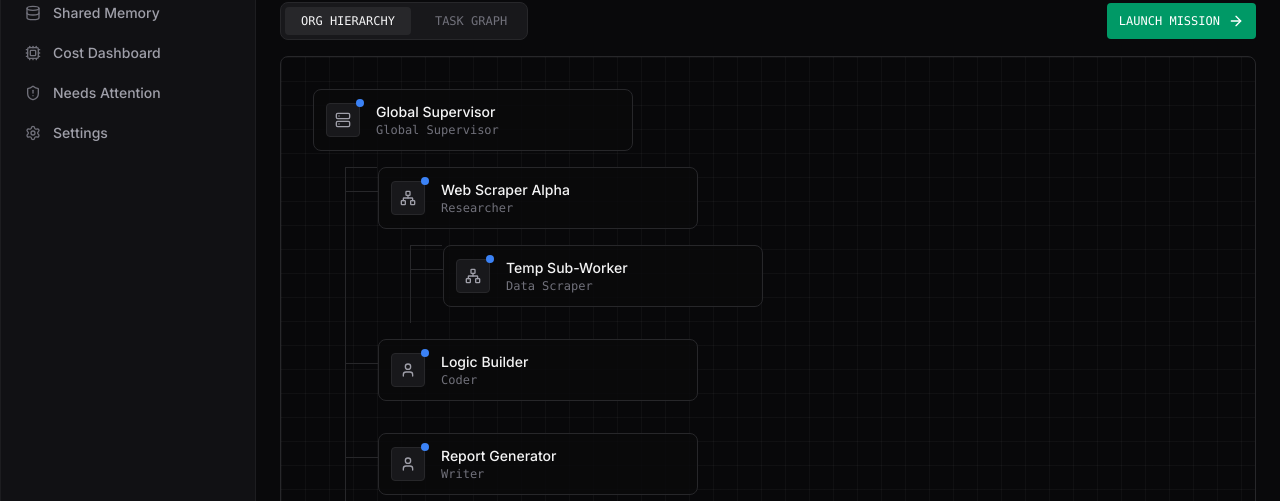
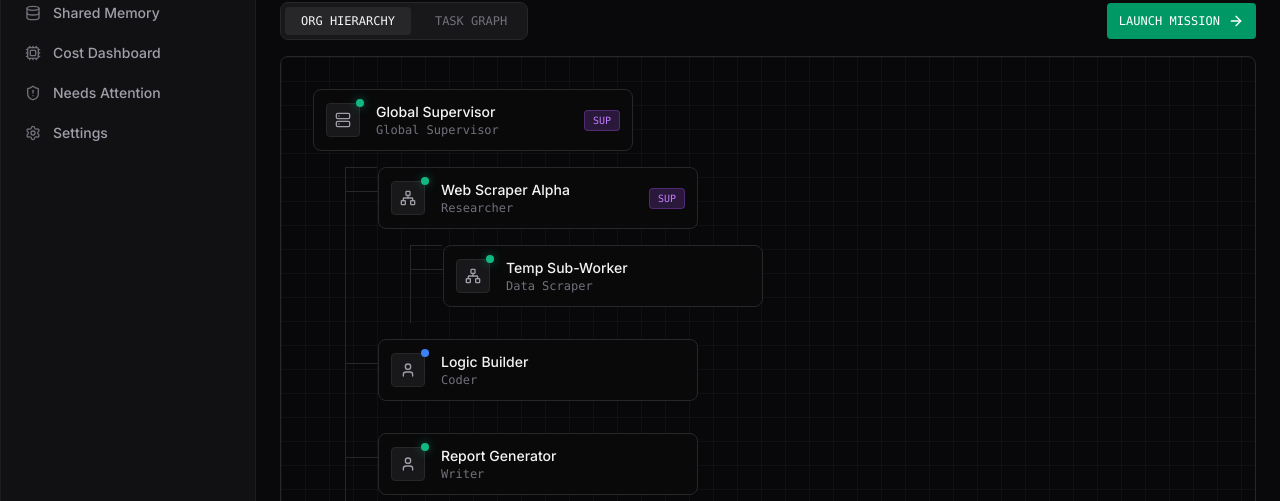
Before and after one commit to senesh2006/the-company, a Next.js app in the folder frontend/: page / in a window 1280 px wide. Shown: the part 206-707 px from the top of the page. Built offline with nearby package versions, Linux system fonts and the light colour scheme; no server answers.

Commit message:
fix: capitalize status values in HierarchyTree

```diff
--- a/frontend/src/components/HierarchyTree.tsx
+++ b/frontend/src/components/HierarchyTree.tsx
@@ -24,10 +24,9 @@ function TreeNode({ node, isRoot = false }: { node: HierarchyNode, isRoot?: bool
 
   const getStatusColor = (status: string) => {
     switch (status) {
-      case 'running': return 'bg-emerald-500 shadow-[0_0_10px_rgba(16,185,129,0.5)]';
-      case 'failed': return 'bg-rose-500';
-      case 'temp_supervisor': return 'bg-purple-500 shadow-[0_0_10px_rgba(168,85,247,0.5)]';
-      case 'paused': return 'bg-amber-500';
+      case 'Running': return 'bg-emerald-500 shadow-[0_0_10px_rgba(16,185,129,0.5)]';
+      case 'Failed': return 'bg-rose-500';
+      case 'Paused': return 'bg-amber-500';
       default: return 'bg-blue-500';
     }
   };
@@ -48,7 +47,7 @@ function TreeNode({ node, isRoot = false }: { node: HierarchyNode, isRoot?: bool
           isSelected
             ? "bg-zinc-900 border-zinc-500 shadow-md"
             : "bg-zinc-950/80 border-zinc-800 hover:border-zinc-700 hover:bg-zinc-900",
-          node.agent.status === 'temp_supervisor' && !isSelected && "border-purple-500/30 bg-purple-950/10"
+          false
         )}
         onClick={() => setSelectedAgentId(node.agent.id)}
       >
@@ -64,7 +63,7 @@ function TreeNode({ node, isRoot = false }: { node: HierarchyNode, isRoot?: bool
           <p className="text-xs text-zinc-500 font-mono truncate">{node.agent.role}</p>
         </div>
 
-        {node.agent.status === 'temp_supervisor' && (
+        {node.agent.status === 'Running' && node.children.length > 0 && (
           <div className="px-2 py-0.5 rounded text-[10px] font-mono bg-purple-500/20 text-purple-400 border border-purple-500/30">
             SUP
           </div>
```
